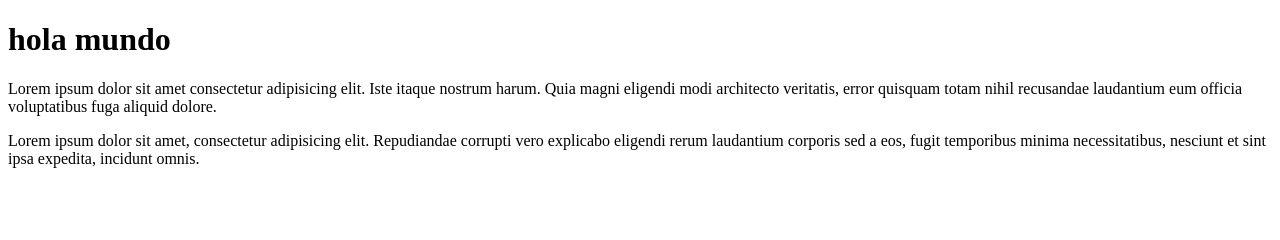
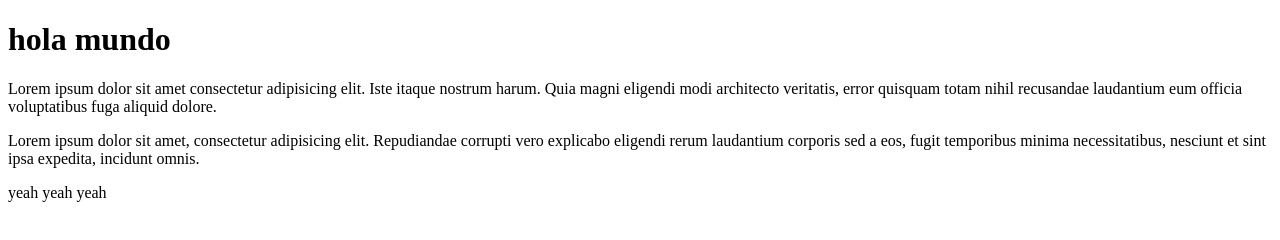
Before and after one commit to Adriana031991/DemoRepo, a plain HTML site: page index.html in a window 1280 px wide. Drawn offline with Linux system fonts and the light colour scheme.

Commit message:
agrego un span a index.html

```diff
--- a/index.html
+++ b/index.html
@@ -10,5 +10,6 @@
     <h1>hola mundo</h1>
     <p>Lorem ipsum dolor sit amet consectetur adipisicing elit. Iste itaque nostrum harum. Quia magni eligendi modi architecto veritatis, error quisquam totam nihil recusandae laudantium eum officia voluptatibus fuga aliquid dolore.</p>
     <p>Lorem ipsum dolor sit amet, consectetur adipisicing elit. Repudiandae corrupti vero explicabo eligendi rerum laudantium corporis sed a eos, fugit temporibus minima necessitatibus, nesciunt et sint ipsa expedita, incidunt omnis.</p>
+    <span>yeah yeah yeah</span>
 </body>
 </html>
```
